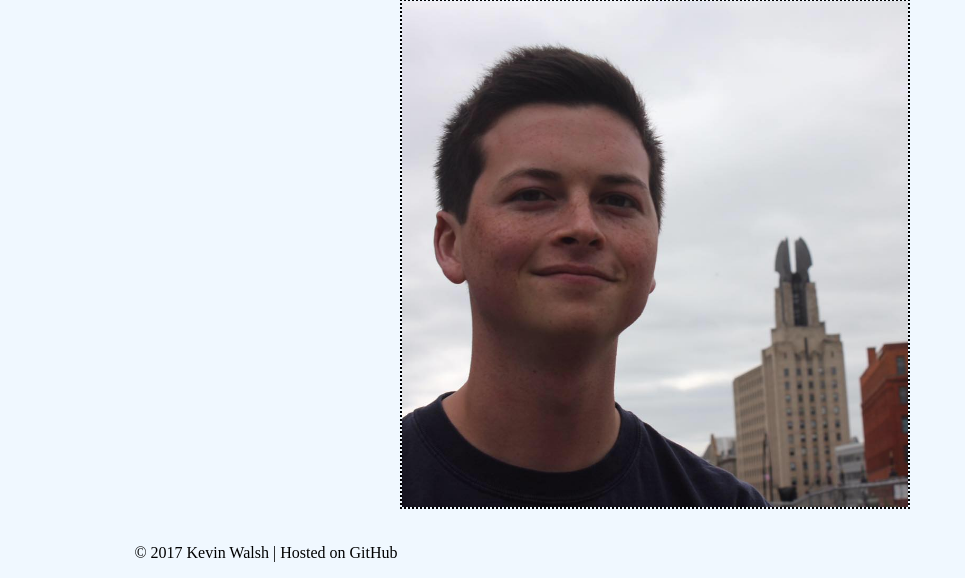
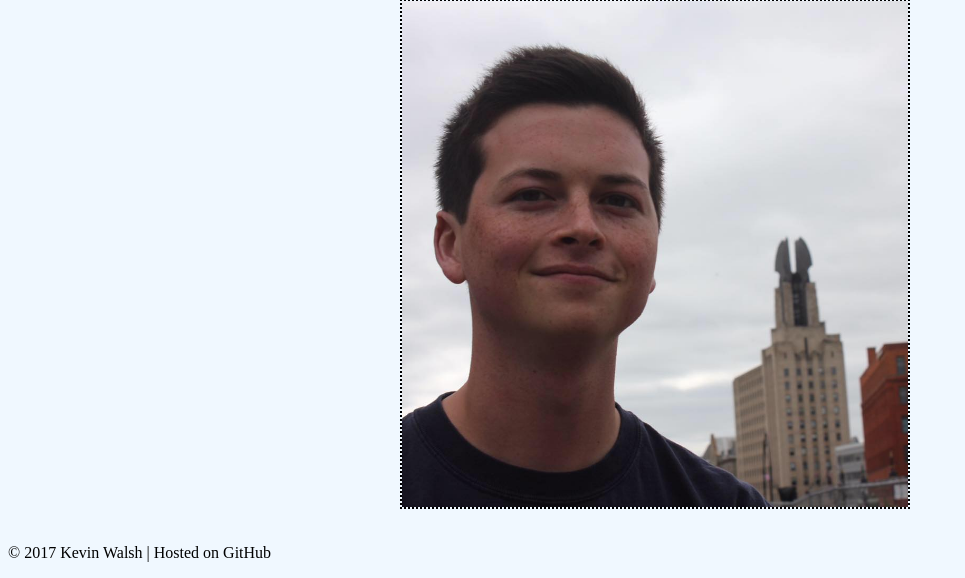
Before and after one commit to walshk/walshk.github.io, a PHP site: page /index.html in a window 1280 px wide. Shown: the part 299-877 px from the top of the page, without its empty margins (0-965 px from the left). Run offline with PHP 8.4, Linux system fonts and the light colour scheme.

Commit message:
updated footer margin

```diff
--- a/home.css
+++ b/home.css
@@ -47,7 +47,7 @@ hr {
 }
 
 .footer {
-  margin-left: 10%;
+  margin-left: 0;
 }
 
 .selfDescription {
```
